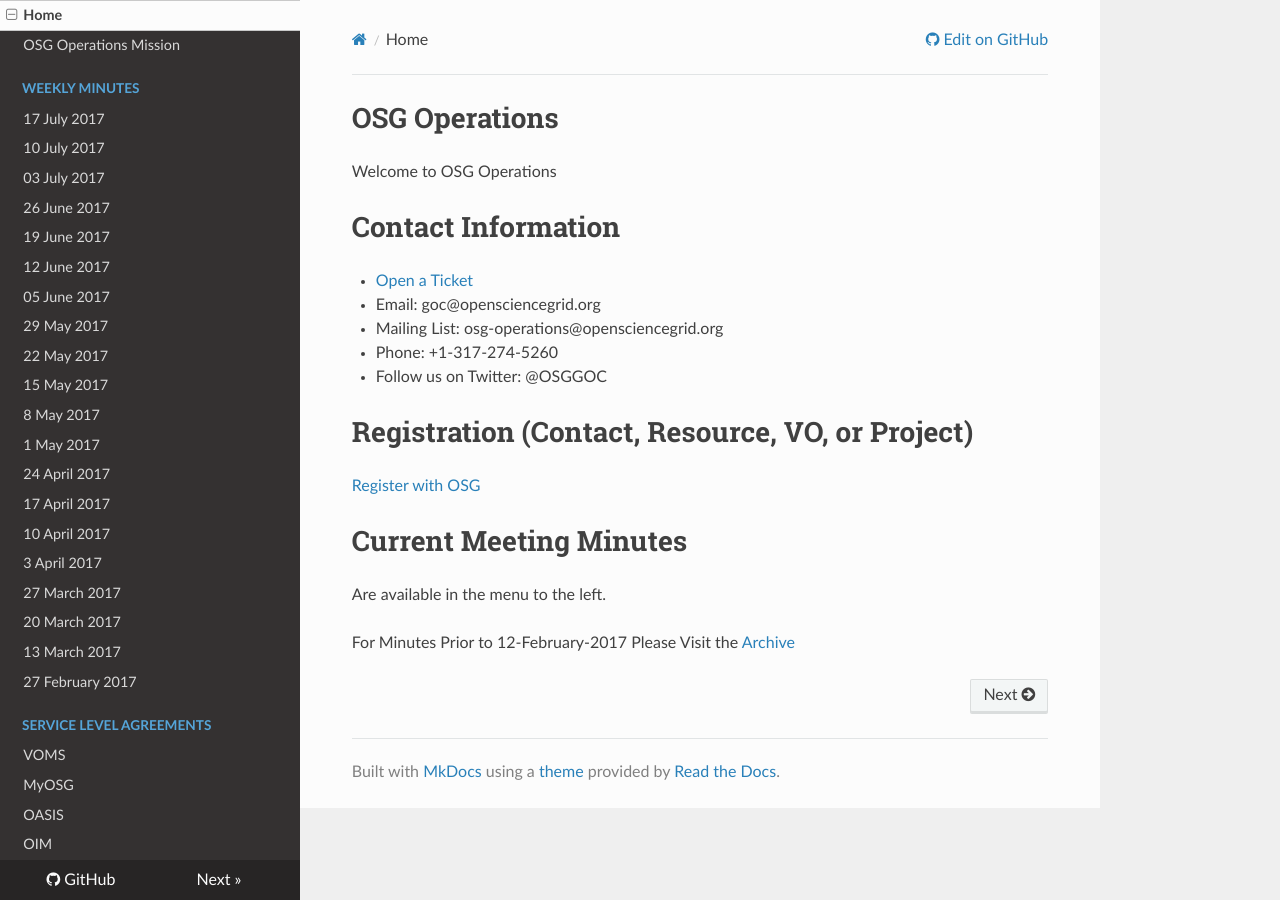
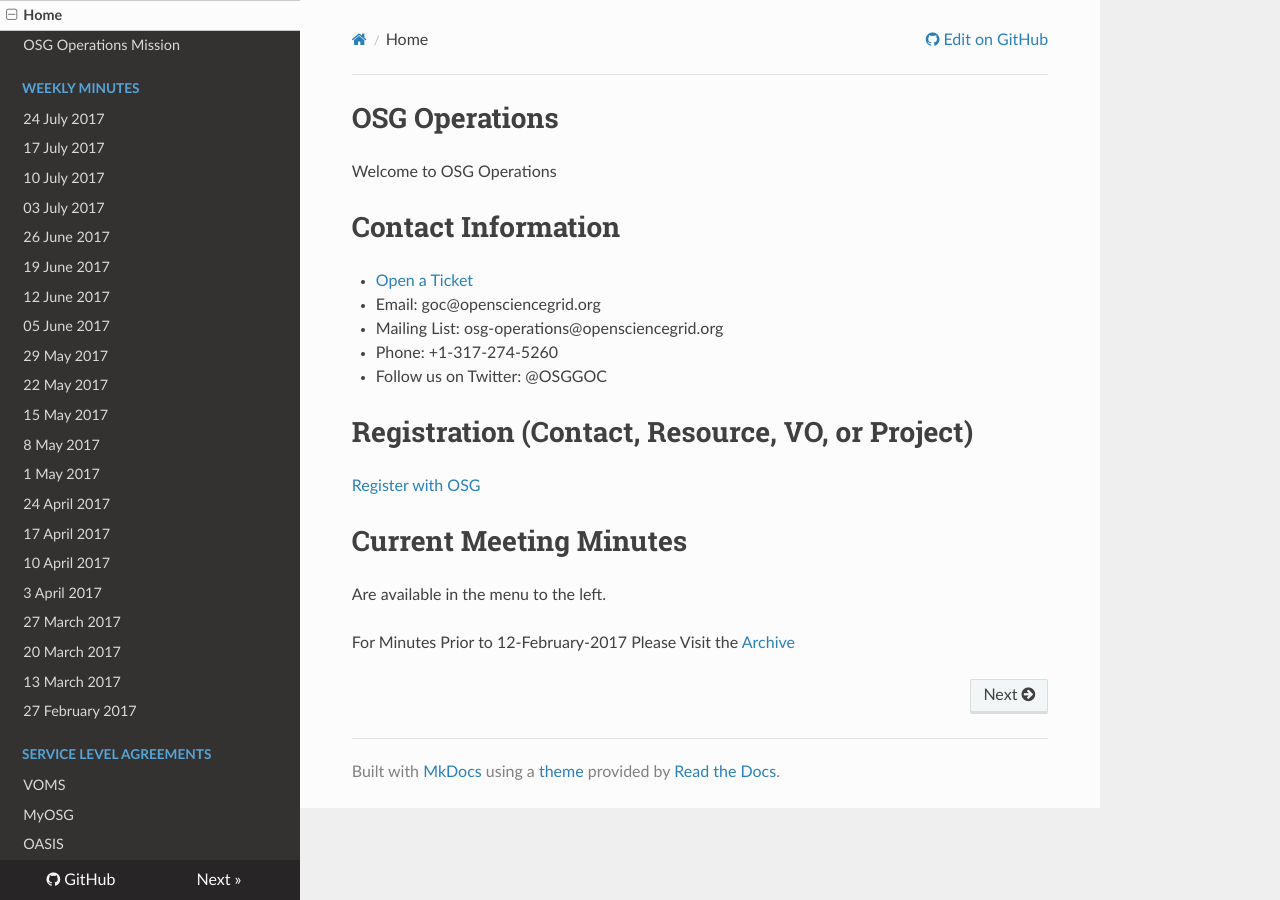
Before and after one commit to osg-htc/operations, an MkDocs documentation site: the page built from docs/index.md, in a window 1280 px wide. Built offline with MkDocs 1.6.1, drawn with Linux system fonts in a browser that asks for light colours; nearby versions of some CDN libraries; old or Windows-style settings are respelled for this version of MkDocs.

Commit message:
Update mkdocs.yml

```diff
--- a/mkdocs.yml
+++ b/mkdocs.yml
@@ -10,6 +10,7 @@
 - Home: 'index.md'
 - OSG Operations Mission: 'mission.md'
 - Weekly Minutes:
+  - '24 July 2017': 'WeeklyMinutes/24Jul2017.md'
   - '17 July 2017': 'WeeklyMinutes/17Jul2017.md'
   - '10 July 2017': 'WeeklyMinutes/10Jul2017.md'
   - '03 July 2017': 'WeeklyMinutes/03Jul2017.md'
```
